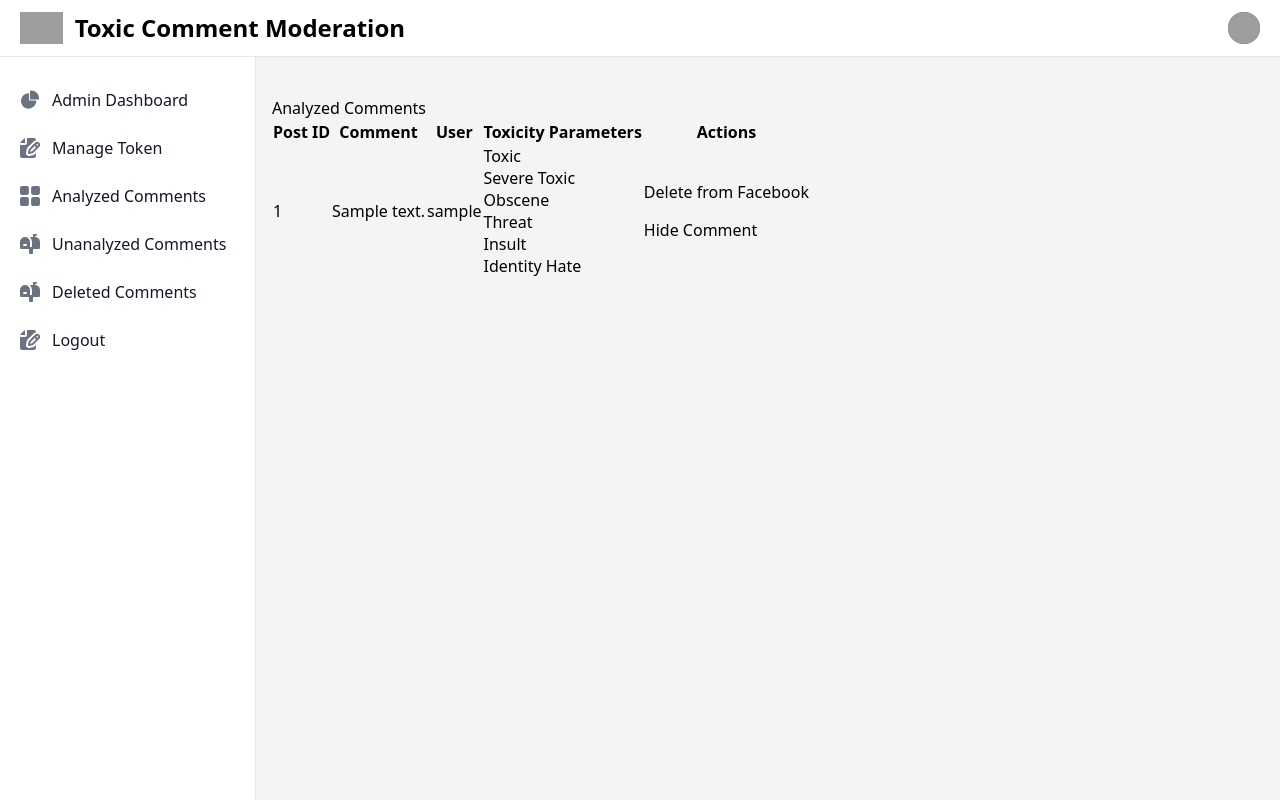
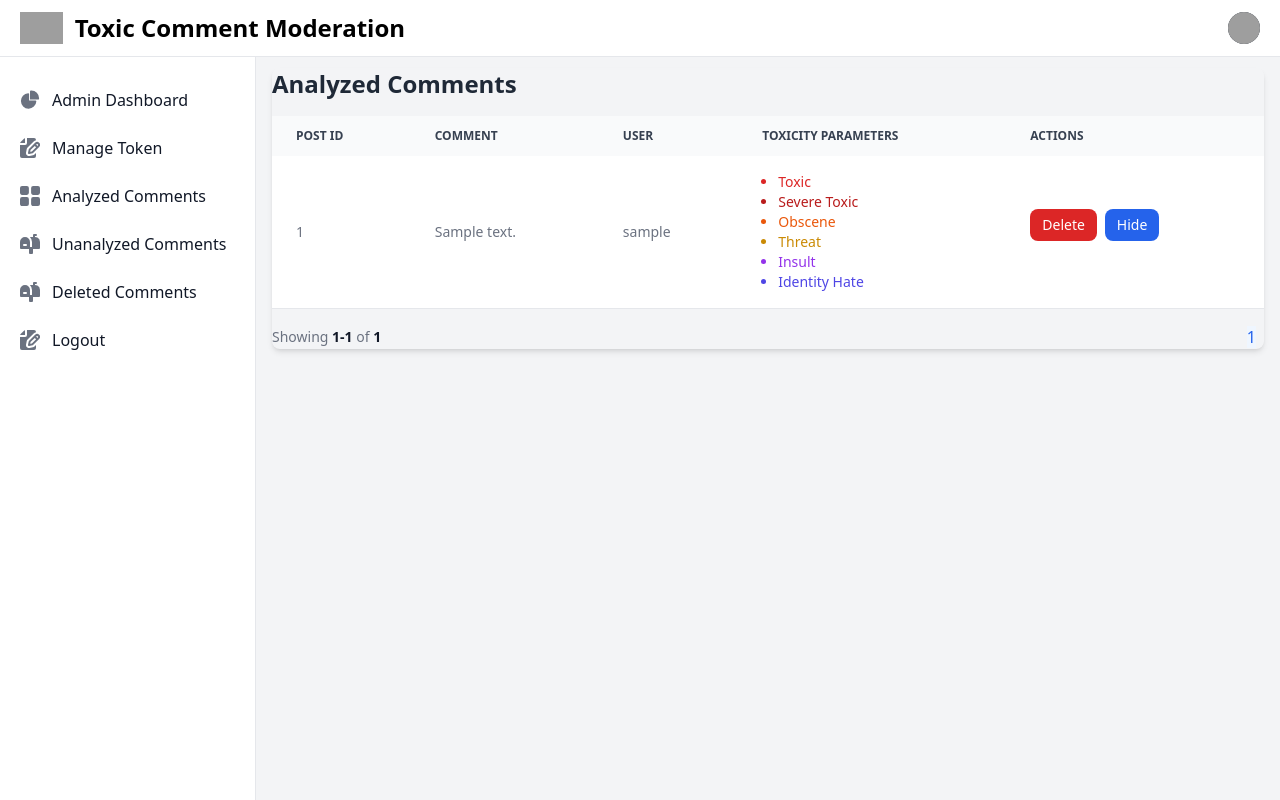
Before and after one commit to Dipesh-Ghimire/toxic-meter-web-app, a Django app: page /comments/analyzed/ in a window 1280 px wide. Run offline with Django 5.2, Linux system fonts and the light colour scheme; a user stored in the database is signed in; tables that the repository leaves empty hold one stand-in row (values such as "Sample post"); some libraries are stand-ins or nearby versions; grey boxes are pictures that could not be loaded.

Commit message:
Update analyzed_comments

```diff
--- a/toxicmeter/comments/views.py
+++ b/toxicmeter/comments/views.py
@@ -8,14 +8,22 @@ from .models import CommentStats, DeletedComment
 from ml_integration.services import store_bulk_predictions, store_single_prediction
 from facebook.facebook_api import delete_facebook_comment, hide_facebook_comment , unhide_facebook_comment
 from django.contrib.auth.decorators import login_required
-
+from django.core.paginator import Paginator
 
 
 # View for Analyzed Comments
 @login_required
 def analyzed_comments(request):
-    comments = FacebookComment.objects.filter(toxicity_parameters__isnull=False).select_related('toxicity_parameters')
-    return render(request, 'comments/analyzed_comments.html', {'comments': comments})
+    # Filter comments with toxicity parameters
+    comments = FacebookComment.objects.filter(toxicity_parameters__isnull=False).select_related('toxicity_parameters').order_by('-toxicity_parameters__predicted_at')
+
+    # Paginate the comments (10 comments per page)
+    paginator = Paginator(comments, 10)
+    page_number = request.GET.get('page')  # Get current page number from query parameters
+    page_obj = paginator.get_page(page_number)  # Fetch the current page
+
+    # Pass the paginated data to the template
+    return render(request, 'comments/analyzed_comments.html', {'page_obj': page_obj, 'comments': page_obj.object_list})
 
 # View for Unanalyzed Comments
 @login_required
--- a/toxicmeter/templates/base.html
+++ b/toxicmeter/templates/base.html
@@ -18,7 +18,7 @@
 
         <!-- Main Content -->
         <main class="flex-1 bg-gray-100 sm:ml-64">
-            <div class="container mx-auto p-4 my-20">
+            <div class="container mx-auto p-4 my-5">
                 {% block content %}
                 {% endblock content %}
             </div>
--- a/toxicmeter/templates/comments/analyzed_comments.html
+++ b/toxicmeter/templates/comments/analyzed_comments.html
@@ -1,54 +1,97 @@
 {% extends "base.html" %}
 {% block content %}
-<h1>Analyzed Comments</h1>
-
-<table>
-    <thead>
+<div class="relative overflow-x-auto shadow-md sm:rounded-lg my-8">
+    <h1 class="text-2xl font-semibold text-gray-800 dark:text mb-4">Analyzed Comments</h1>
+    <table class="w-full text-sm text-left text-gray-500 dark:text-gray-400">
+        <thead class="text-xs text-gray-700 uppercase bg-gray-50 dark:bg-gray-700 dark:text-gray-400">
             <tr>
-            <th>Post ID</th>
-            <th>Comment</th>
-            <th>User</th>
-            <th>Toxicity Parameters</th>
-            <th>Actions</th>
+                <th scope="col" class="px-6 py-3">Post ID</th>
+                <th scope="col" class="px-6 py-3">Comment</th>
+                <th scope="col" class="px-6 py-3">User</th>
+                <th scope="col" class="px-6 py-3">Toxicity Parameters</th>
+                <th scope="col" class="px-6 py-3">Actions</th>
             </tr>
         </thead>
         <tbody>
             {% for comment in comments %}
-        <tr>
-            <td>{{ comment.post.post_id }}</td>
-            <td>{{ comment.content }}</td>
-            <td>{{ comment.user_name }}</td>
-            <td>
-                <ul>
-                    {% if comment.toxicity_parameters.toxic %}<li>Toxic</li>{% endif %}
-                    {% if comment.toxicity_parameters.severe_toxic %}<li>Severe Toxic</li>{% endif %}
-                    {% if comment.toxicity_parameters.obscene %}<li>Obscene</li>{% endif %}
-                    {% if comment.toxicity_parameters.threat %}<li>Threat</li>{% endif %}
-                    {% if comment.toxicity_parameters.insult %}<li>Insult</li>{% endif %}
-                    {% if comment.toxicity_parameters.identity_hate %}<li>Identity Hate</li>{% endif %}
+            <tr class="bg-white border-b dark:bg-gray-800 dark:border-gray-700 hover:bg-gray-50 dark:hover:bg-gray-600">
+                <td class="px-6 py-4">{{ comment.post.post_id|slice:"-18:"}}</td>
+                <td class="px-6 py-4">{{ comment.content }}</td>
+                <td class="px-6 py-4">{{ comment.user_name }}</td>
+                <td class="px-6 py-4">
+                    <ul class="list-disc pl-4">
+                        {% if comment.toxicity_parameters.toxic %}<li class="text-red-600">Toxic</li>{% endif %}
+                        {% if comment.toxicity_parameters.severe_toxic %}<li class="text-red-700">Severe Toxic</li>{% endif %}
+                        {% if comment.toxicity_parameters.obscene %}<li class="text-orange-600">Obscene</li>{% endif %}
+                        {% if comment.toxicity_parameters.threat %}<li class="text-yellow-600">Threat</li>{% endif %}
+                        {% if comment.toxicity_parameters.insult %}<li class="text-purple-600">Insult</li>{% endif %}
+                        {% if comment.toxicity_parameters.identity_hate %}<li class="text-indigo-600">Identity Hate</li>{% endif %}
                     </ul>
                 </td>
-            <td>
+                <td class="px-6 py-4">
+                    <div class="flex gap-2">
                         <!-- Delete Button -->
                         <form method="POST" action="{% url 'delete_comment' comment.id %}">
                             {% csrf_token %}
-                    <button type="submit" class="btn btn-danger btn-sm">Delete from Facebook</button>
+                            <button type="submit" class="text-white bg-red-600 hover:bg-red-700 focus:ring-4 focus:ring-red-300 font-medium rounded-lg text-sm px-3 py-1.5 dark:bg-red-500 dark:hover:bg-red-600 dark:focus:ring-red-900">
+                                Delete
+                            </button>
                         </form>
                         {% if comment.is_hidden %}
-                <form method="POST" action="{% url 'unhide_comment' comment.id %}" style="display: inline;">
+                        <form method="POST" action="{% url 'unhide_comment' comment.id %}">
                             {% csrf_token %}
-                    <button type="submit" class="btn btn-warning btn-sm">Unhide Comment</button>
+                            <button type="submit" class="text-white bg-yellow-500 hover:bg-yellow-600 focus:ring-4 focus:ring-yellow-300 font-medium rounded-lg text-sm px-3 py-1.5 dark:bg-yellow-400 dark:hover:bg-yellow-500 dark:focus:ring-yellow-900">
+                                Unhide
+                            </button>
                         </form>
                         {% else %}
-                <form method="POST" action="{% url 'hide_comment' comment.id %}" style="display: inline;">
+                        <form method="POST" action="{% url 'hide_comment' comment.id %}">
                             {% csrf_token %}
-                    <button type="submit" class="btn btn-warning btn-sm">Hide Comment</button>
+                            <button type="submit" class="text-white bg-blue-600 hover:bg-blue-700 focus:ring-4 focus:ring-blue-300 font-medium rounded-lg text-sm px-3 py-1.5 dark:bg-blue-500 dark:hover:bg-blue-600 dark:focus:ring-blue-900">
+                                Hide
+                            </button>
                         </form>
                         {% endif %}
-
+                    </div>
+                </td>
+            </tr>
+            {% empty %}
+            <tr>
+                <td colspan="5" class="px-6 py-4 text-center text-gray-500 dark:text-gray-400">
+                    No comments available.
                 </td>
             </tr>
             {% endfor %}
         </tbody>
     </table>
+    <nav class="flex items-center justify-between pt-4" aria-label="Table navigation">
+        <span class="text-sm font-normal text-gray-500 dark:text">Showing
+            <span class="font-semibold text-gray-900 dark:text">{{ page_obj.start_index }}-{{ page_obj.end_index }}</span>
+            of <span class="font-semibold text-gray-900 dark:text">{{ page_obj.paginator.count }}</span>
+        </span>
+        <ul class="inline-flex items-center -space-x-px">
+            {% if page_obj.has_previous %}
+            <li>
+                <a href="?page={{ page_obj.previous_page_number }}" class="flex items-center justify-center px-3 h-8 text-gray-500 bg-white border border-gray-300 rounded-l-lg hover:bg-gray-100 dark:bg-gray-800 dark:border-gray-700 dark:text-gray-400 dark:hover:bg-gray-700">
+                    Previous
+                </a>
+            </li>
+            {% endif %}
+            {% for i in page_obj.paginator.page_range %}
+            <li class="inline-block mx-3 mr-2">
+                <a href="?page={{ i }}" class="{% if i == page_obj.number %}text-blue-600 bg-blue-50 hover:bg-blue-100 hover:text-blue-700{% else %}text-gray-500 bg-white hover:bg-gray-100 hover:text-gray-700{% endif %}">
+                    {{ i }}
+                </a>
+            </li>
+            {% endfor %}
+            {% if page_obj.has_next %}
+            <li style="margin-inline: 20px;" class="inline-block">
+                <a href="?page={{ page_obj.next_page_number }}" class="flex items-center justify-center px-3 h-8 text-gray-500 bg-white border border-gray-300 rounded-r-lg hover:bg-gray-100 dark:bg-gray-800 dark:border-gray-700 dark:text-gray-400 dark:hover:bg-gray-700">
+                    Next
+                </a>
+            </li>
+            {% endif %}
+        </ul>
+    </nav>
+</div>
 {% endblock %}
--- a/toxicmeter/theme/static_src/tailwind.config.js
+++ b/toxicmeter/theme/static_src/tailwind.config.js
@@ -56,4 +56,5 @@ module.exports = {
         require('@tailwindcss/aspect-ratio'),
         require('flowbite/plugin')
     ],
+    darkMode: 'media',
 }
```
Lines whose indentation alone changed are shown as unchanged.
